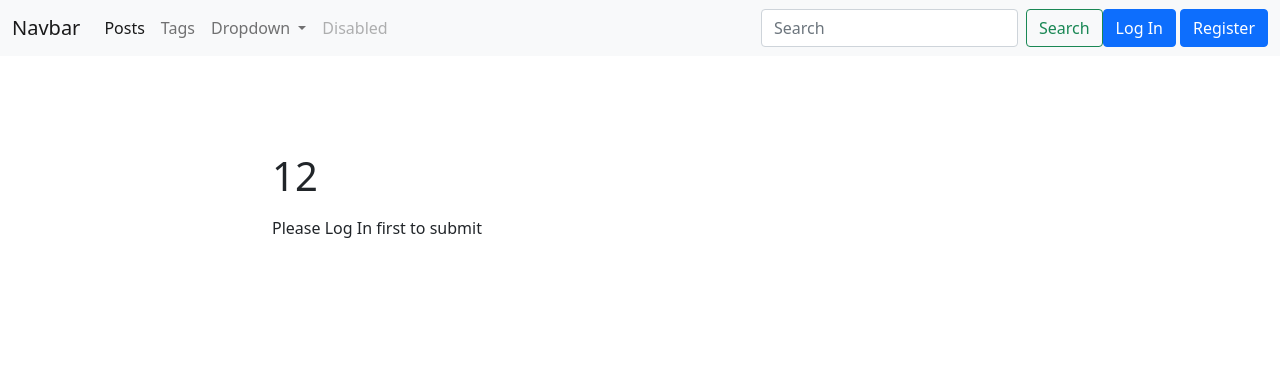
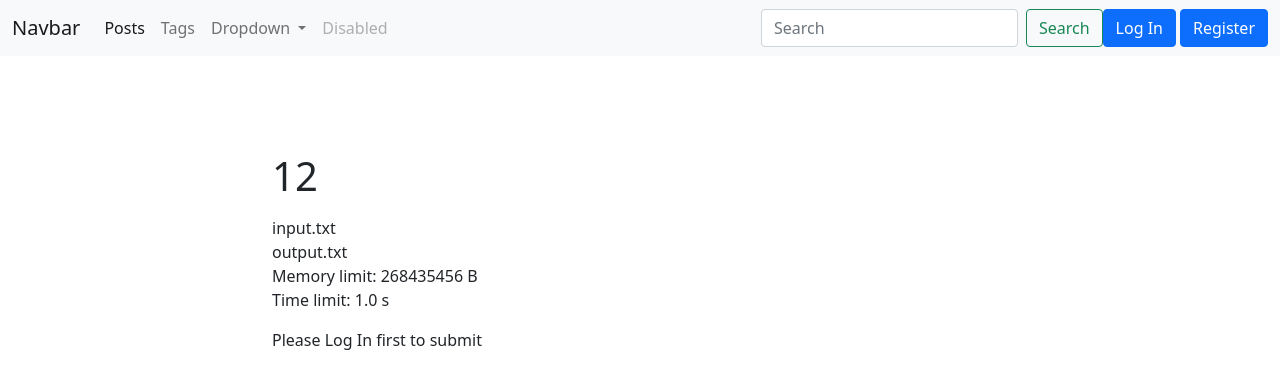
Before and after one commit to voiteshonok/4_term_ISP, a Django app: page /blog/post/12-1622894732/ in a window 1280 px wide. Shown: the top 389 px of the page. Run offline with Django 3.2, Linux system fonts and the light colour scheme; data comes from the database, SQL or seed files in the repository; both versions use the stored data as it was after the commit.

Commit message:
added post details

```diff
--- a/dj/app/blogengine/blog/models.py
+++ b/dj/app/blogengine/blog/models.py
@@ -21,7 +21,7 @@ class Post(models.Model):
     input = models.FileField(null=False, blank=True)
     output = models.FileField(null=False, blank=True)
     time_limit = models.FloatField(null=False, default=1)
-    memory_limit = models.FloatField(null=False, default=256 * 1024 * 1024)
+    memory_limit = models.IntegerField(null=False, default=256 * 1024 * 1024)
 
 
     def get_absolute_url(self):
--- a/dj/app/blogengine/blog/templates/blog/post_detail.html
+++ b/dj/app/blogengine/blog/templates/blog/post_detail.html
@@ -10,6 +10,10 @@
     </h1>
     <p>
         {{ post.body }}
+        <div>input.txt</div>
+        <div>output.txt</div>
+        <div>Memory limit: {{ post.memory_limit }} B</div>
+        <div>Time limit: {{ post.time_limit }} s</div>
     </p>
 
     {% if messages %}
```
Also changed, not shown: dj/app/blogengine/blog/migrations/0007_auto_20210605_1931.py (added), dj/app/blogengine/db.sqlite3.
